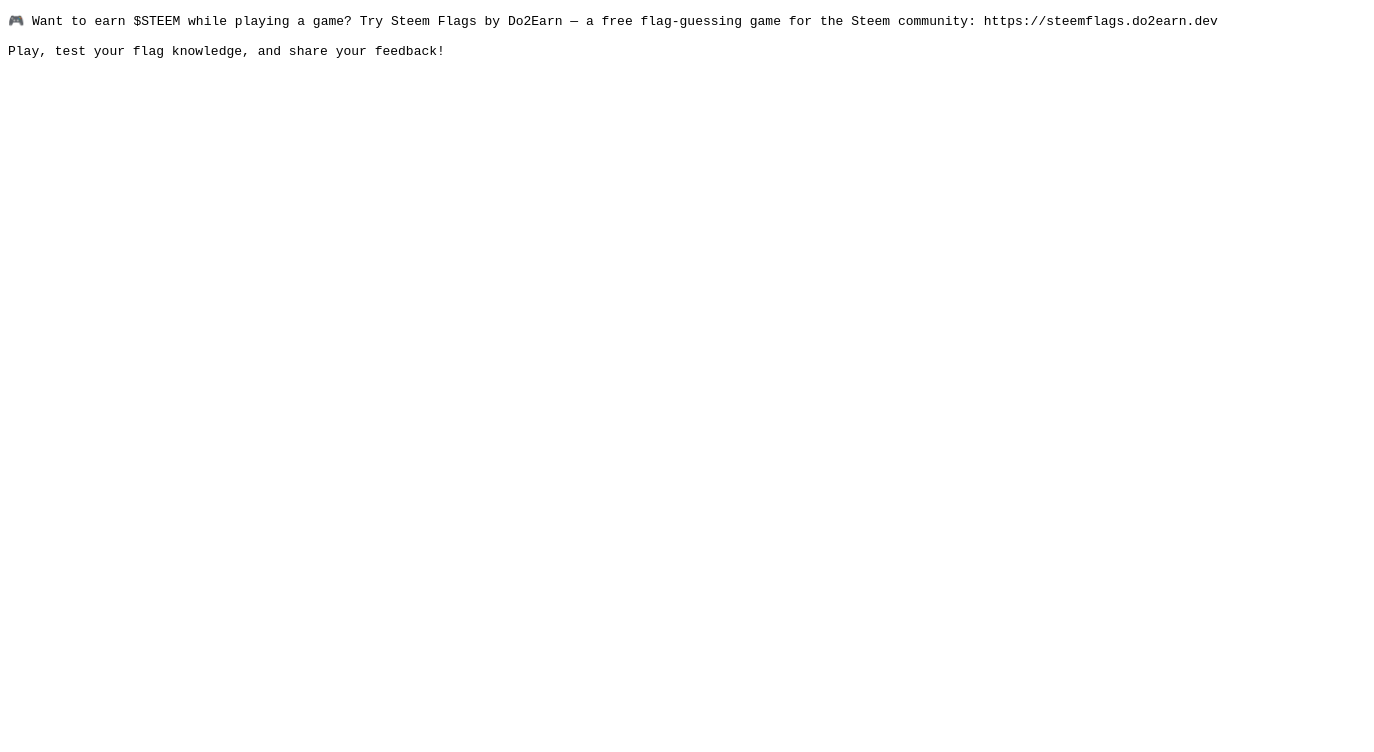
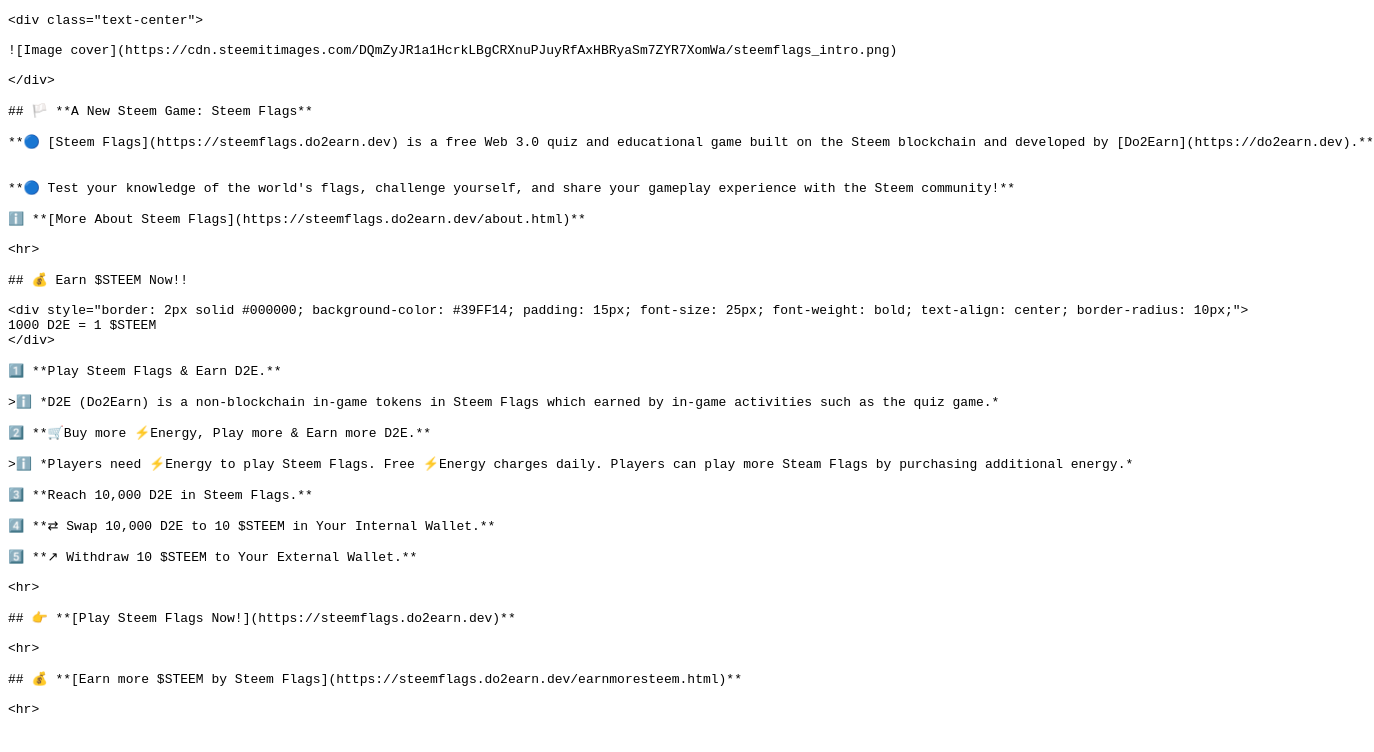
Before and after one commit to do2earn/steem-comment-bot, a website: page campaigns/steem-flags-earn-steem-now.html in a window 1280 px wide. Shown: the whole page, 1374 px wide, since content can reach past the window. Drawn offline with Linux system fonts and the light colour scheme.

Commit message:
Update Earn STEEM Now campaign comment content

```diff
--- a/campaigns/steem-flags-earn-steem-now.html
+++ b/campaigns/steem-flags-earn-steem-now.html
@@ -1,5 +1,48 @@
 <!doctype html>
 <html lang="en"><head><meta charset="utf-8"><title>Steem Flags - Earn $STEEM Now!</title></head>
-<body><article data-campaign-title="Steem Flags - Earn $STEEM Now!"><pre data-comment-body>🎮 Want to earn $STEEM while playing a game? Try Steem Flags by Do2Earn — a free flag-guessing game for the Steem community: https://steemflags.do2earn.dev
+<body><article data-campaign-title="Steem Flags - Earn $STEEM Now!"><pre data-comment-body>&lt;div class="text-center"&gt;
 
-Play, test your flag knowledge, and share your feedback!</pre></article></body></html>
+![Image cover](https://cdn.steemitimages.com/DQmZyJR1a1HcrkLBgCRXnuPJuyRfAxHBRyaSm7ZYR7XomWa/steemflags_intro.png)
+
+&lt;/div&gt;
+
+## 🏳️ **A New Steem Game: Steem Flags**
+
+**🔵 [Steem Flags](https://steemflags.do2earn.dev) is a free Web 3.0 quiz and educational game built on the Steem blockchain and developed by [Do2Earn](https://do2earn.dev).**
+
+
+**🔵 Test your knowledge of the world's flags, challenge yourself, and share your gameplay experience with the Steem community!**
+
+ℹ️ **[More About Steem Flags](https://steemflags.do2earn.dev/about.html)**
+
+&lt;hr&gt;
+
+## 💰 Earn $STEEM Now!!
+
+&lt;div style="border: 2px solid #000000; background-color: #39FF14; padding: 15px; font-size: 25px; font-weight: bold; text-align: center; border-radius: 10px;"&gt;
+1000 D2E = 1 $STEEM
+&lt;/div&gt;
+
+1️⃣ **Play Steem Flags &amp; Earn D2E.**
+
+&gt;ℹ️ *D2E (Do2Earn) is a non-blockchain in-game tokens in Steem Flags which earned by in-game activities such as the quiz game.*
+
+2️⃣ **🛒Buy more ⚡Energy, Play more &amp; Earn more D2E.**
+
+&gt;ℹ️ *Players need ⚡Energy to play Steem Flags. Free ⚡Energy charges daily. Players can play more Steam Flags by purchasing additional energy.*
+
+3️⃣ **Reach 10,000 D2E in Steem Flags.**
+
+4️⃣ **⇄ Swap 10,000 D2E to 10 $STEEM in Your Internal Wallet.**
+
+5️⃣ **↗ Withdraw 10 $STEEM to Your External Wallet.**
+
+&lt;hr&gt;
+
+## 👉 **[Play Steem Flags Now!](https://steemflags.do2earn.dev)**
+
+&lt;hr&gt;
+
+## 💰 **[Earn more $STEEM by Steem Flags](https://steemflags.do2earn.dev/earnmoresteem.html)**
+
+&lt;hr&gt;</pre></article></body></html>
```
